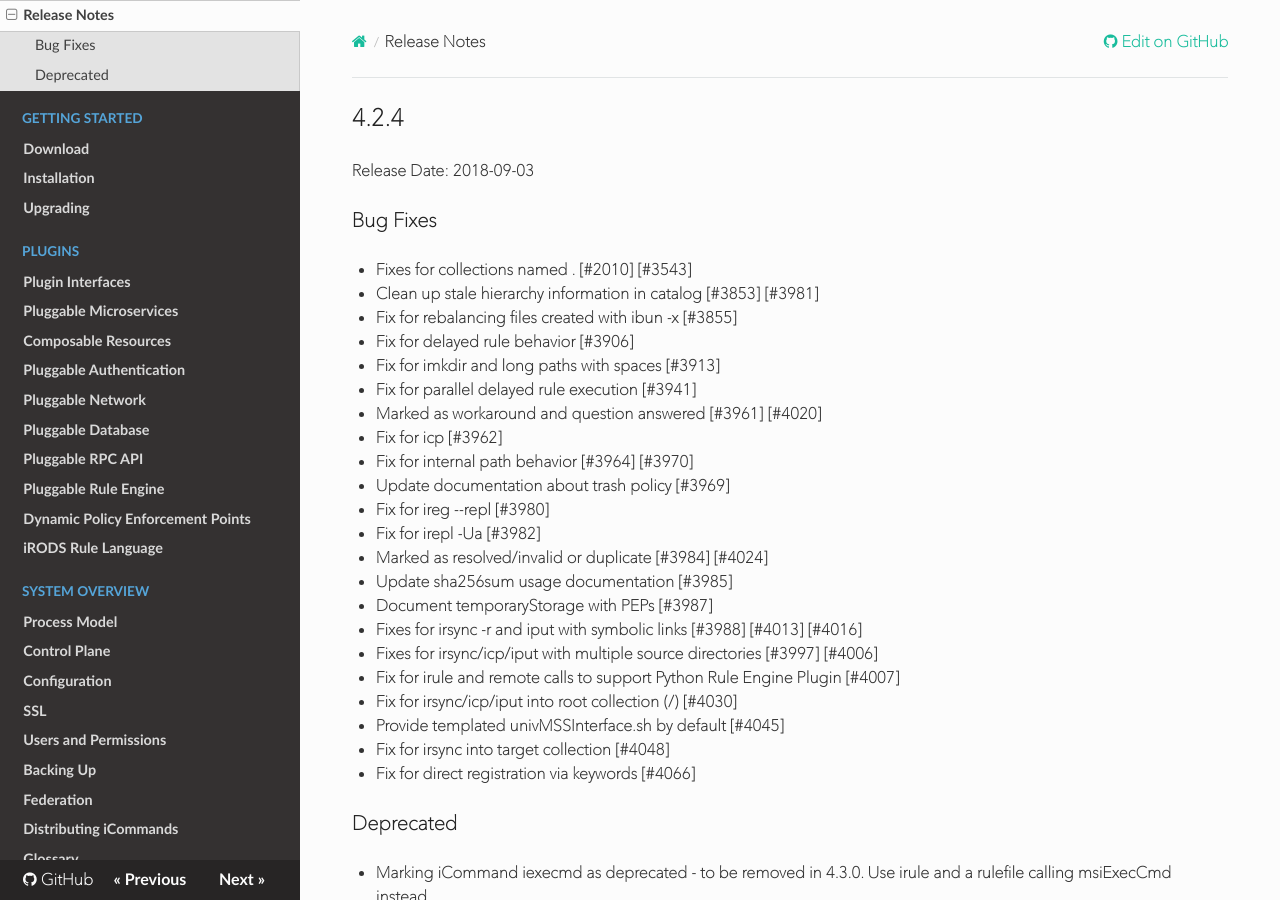
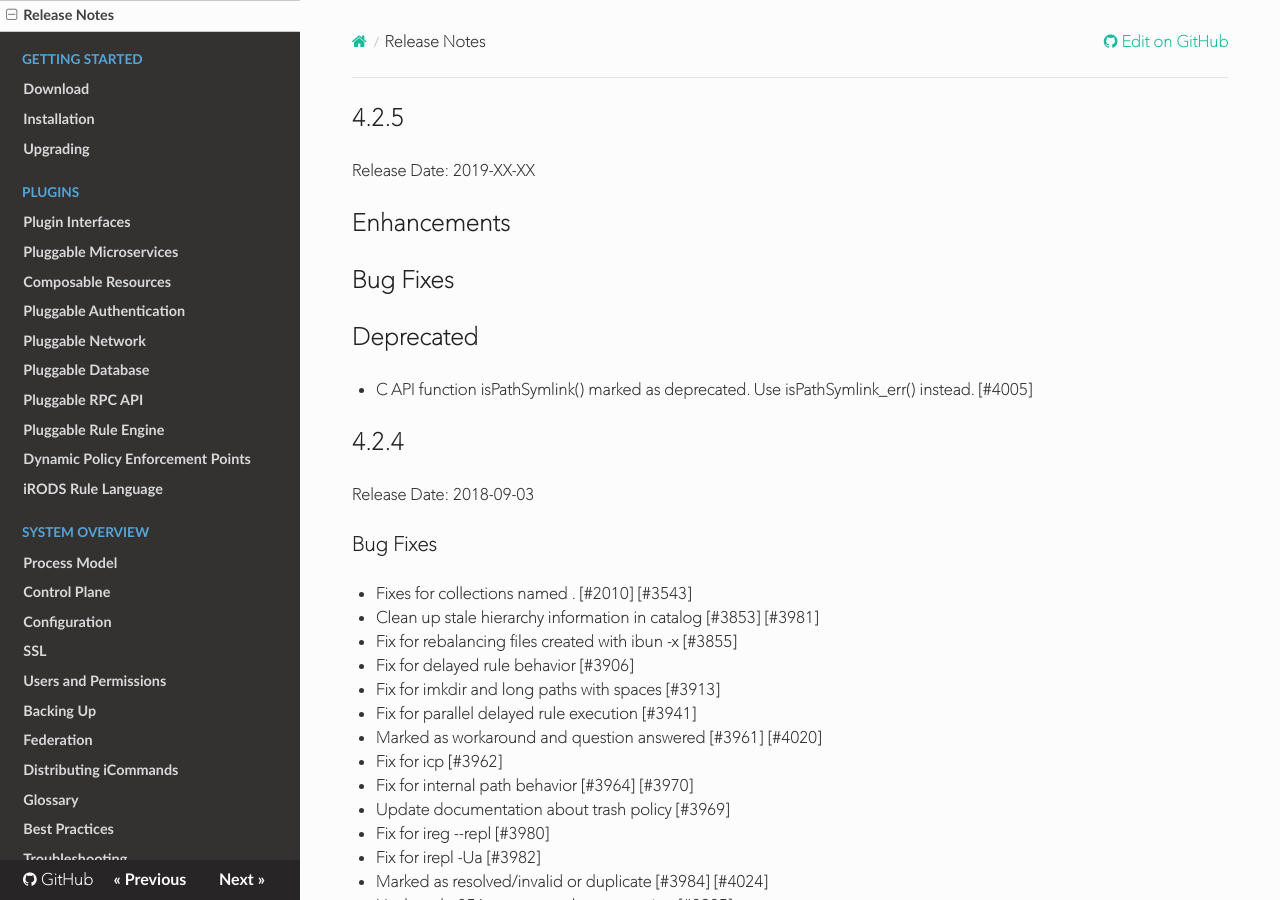
Before and after one commit to irods/irods_docs, an MkDocs documentation site: the page built from docs/release_notes.md, in a window 1280 px wide and 900 px high. Built offline with MkDocs 1.6.1, drawn with Linux system fonts in a browser that asks for light colours; nearby versions of some CDN libraries.

Commit message:
[irods/irods#4005] add deprecation notice for isPathSymlink()
The API function isPathSymlink() is now marked deprecated.

isPathSymlink() returns 0 or 1 only, and when errors are encountered,
it returns 1, signifying that the parameter file should not be
included in operations.

The new function isPathSymlink_err() is provided instead, and it is able
to return the traditional irods return codes in addition to 0 and 1 for
paths that have no errors.

The new function has a slightly different "footprint" which provides
identical functionality, but also adds a negative return code for
"fatal errors" (such as dangling symbolic links, inaccessible files, etc).

The new return codes:

  0  - treat the parameter file as **not** a symlink
  1  - treat the parameter file as a symlink
 <0  - Error code (message in the message stack)

```diff
--- a/docs/release_notes.md
+++ b/docs/release_notes.md
@@ -1,3 +1,15 @@
+## 4.2.5
+
+Release Date: 2019-XX-XX
+
+## Enhancements
+
+## Bug Fixes
+
+## Deprecated
+
+ - C API function isPathSymlink() marked as deprecated.  Use isPathSymlink_err() instead. [#4005]
+
 ## 4.2.4
 
 Release Date: 2018-09-03
```
